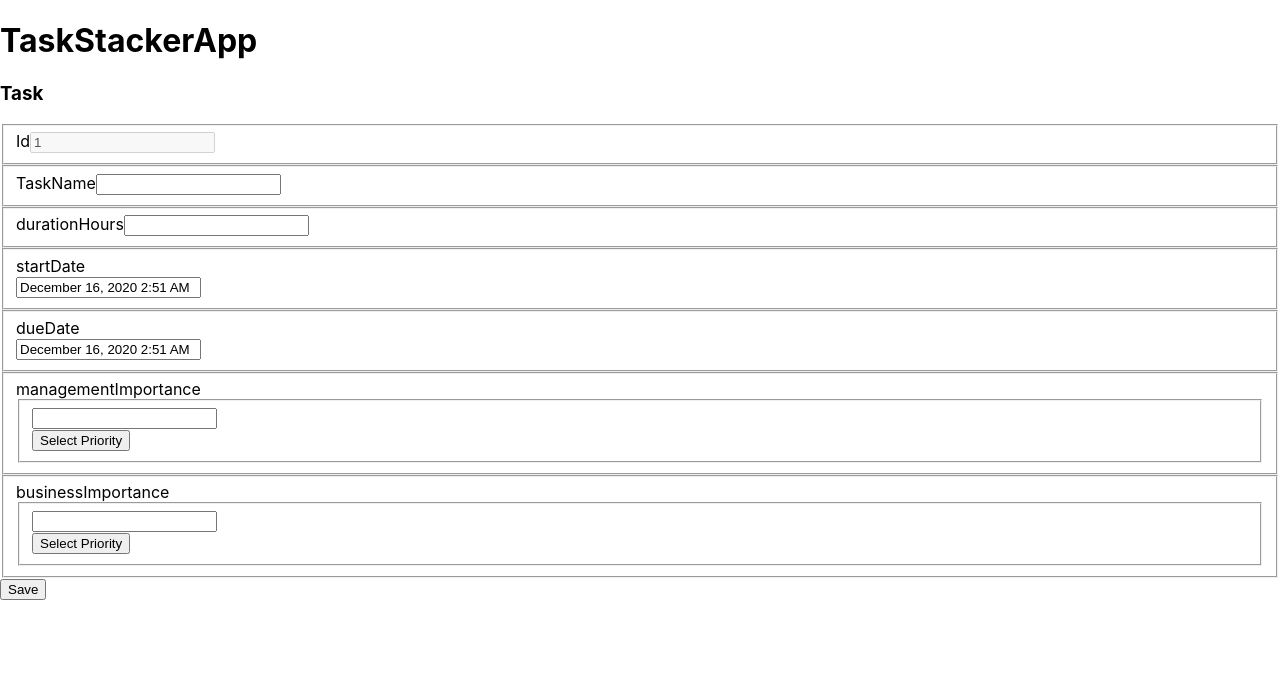
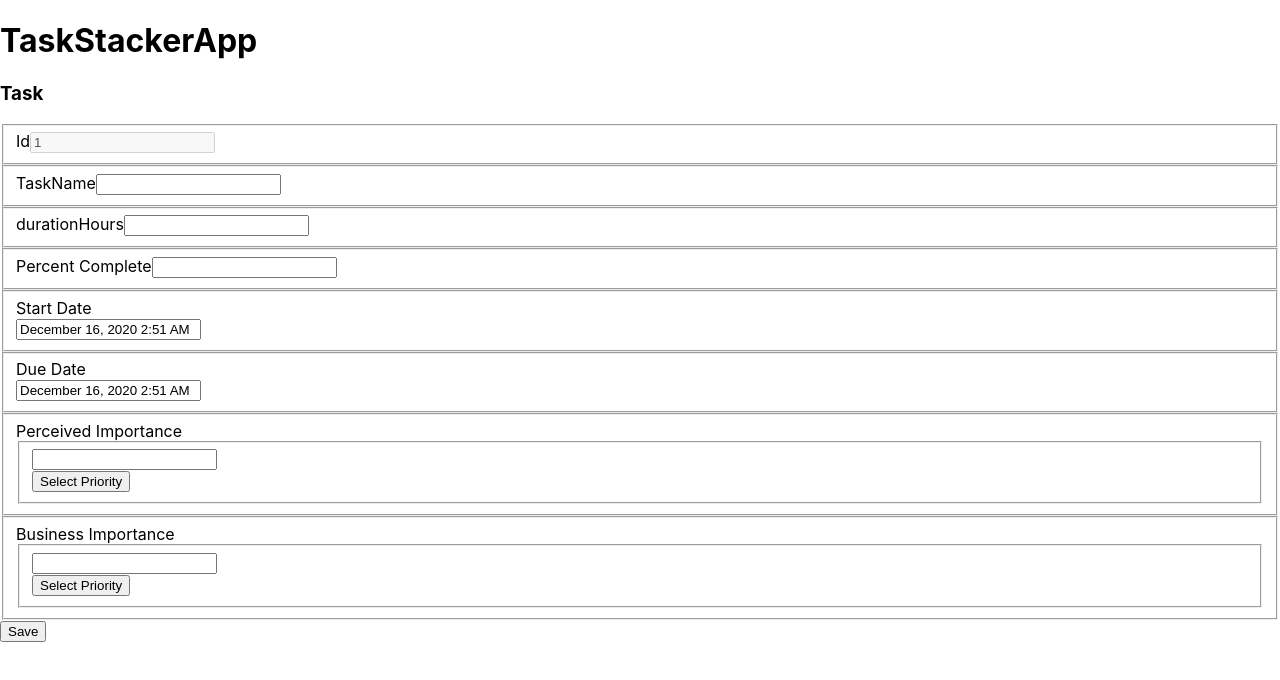
Before and after one commit to nathan-standafer/taskstacker, a React (Create React App) app in the folder taskstacker_frontend/: page /tasks/1 in a window 1280 px wide. Shown: the top 680 px of the page. Built offline with nearby package versions, Linux system fonts and the light colour scheme; no server answers.

Commit message:
added form validations

```diff
--- a/taskstacker_frontend/src/component/ListTasksComponent.jsx
+++ b/taskstacker_frontend/src/component/ListTasksComponent.jsx
@@ -40,9 +40,9 @@ class ListTasksComponent extends Component {
             let last = end.clone().startOf('week'); // start of last week
             let days = last.diff(first,'days') * 5 / 7; // this will always multiply of 7
             let wfirst = first.day() - start.day(); // check first week
-            if(start.day() == 0) --wfirst; // -1 if start with sunday
+            if(start.day() === 0) --wfirst; // -1 if start with sunday
             let wlast = end.day() - last.day(); // check last week
-            if(end.day() == 6) --wlast; // -1 if end with saturday
+            if(end.day() === 6) --wlast; // -1 if end with saturday
             return wfirst + Math.floor(days) + wlast; // get the total
           } //              ^ EDIT: if days count less than 7 so no decimal point
 
@@ -51,17 +51,17 @@ class ListTasksComponent extends Component {
         let work_hours_1 = work_days_1 * 8.0;
         let work_hours_2 = work_days_2 * 8.0;
 
-        let percent_of_remaining_time_1 = 100.0 * parseFloat(task1.durationHours) / work_hours_1;
-        let percent_of_remaining_time_2 = 100.0 * parseFloat(task2.durationHours) / work_hours_2;
+        let percent_of_remaining_time_1 = 100.0 * (1-task1.percentComplete/100.0)*parseFloat(task1.durationHours) / work_hours_1;
+        let percent_of_remaining_time_2 = 100.0 * (1-task2.percentComplete/100.0)*parseFloat(task2.durationHours) / work_hours_2;
 
-        //console.log("percent_of_remaining_time_1: " + percent_of_remaining_time_1);
-        //console.log("percent_of_remaining_time_2: " + percent_of_remaining_time_2);
+        //console.log("percent_of_remaining_time_" + task1.taskId + ": " + percent_of_remaining_time_1);
+        //console.log("percent_of_remaining_time_" + task2.taskId + ": " + percent_of_remaining_time_2);
 
         let weight_task_1 = percent_of_remaining_time_1 + parseFloat(task1.managementImportance) + parseFloat(task1.businessImportance);
         let weight_task_2 = percent_of_remaining_time_2 + parseFloat(task2.managementImportance) + parseFloat(task2.businessImportance);
 
-        console.log("weight_task_" + task1.taskId + ": " + weight_task_1);
-        console.log("weight_task_" + task2.taskId + ": " + weight_task_2);
+        //console.log("weight_task_" + task1.taskId + ": " + weight_task_1);
+        //console.log("weight_task_" + task2.taskId + ": " + weight_task_2);
 
         if(weight_task_1 > weight_task_2)
         {
@@ -100,6 +100,7 @@ class ListTasksComponent extends Component {
                             <th>Task Id</th>
                             <th>Task Name</th>
                             <th>Duration</th>
+                            <th>% Complete</th>
                             <th>Start Date</th>
                             <th>Due Date</th>
                             <th>Perceived Importance</th>
@@ -115,7 +116,8 @@ class ListTasksComponent extends Component {
                                     <tr key={task.taskId}>
                                         <td>{task.taskId}</td>
                                         <td>{task.taskName}</td>
-                                        <td>{task.durationHours}</td>
+                                        <td>{task.durationHours} Hours</td>
+                                        <td>{task.percentComplete}%</td>
                                         <td>{moment(task.startDate).format('MMM Do YYYY h:mm a')}</td>
                                         <td>{moment(task.dueDate).format('MMM Do YYYY h:mm a')}</td>
                                         <td>{task.managementImportance}</td>
--- a/taskstacker_frontend/src/component/TaskComponent.jsx
+++ b/taskstacker_frontend/src/component/TaskComponent.jsx
@@ -20,6 +20,7 @@ class TaskComponent extends Component {
         this.handleBusinessImportance = this.handleBusinessImportance.bind(this)
         this.handleStartDate = this.handleStartDate.bind(this)
         this.handleDueDate = this.handleDueDate.bind(this)
+        this.validate = this.validate.bind(this)
 
         this.onSubmit = this.onSubmit.bind(this)
     }
@@ -41,6 +42,7 @@ class TaskComponent extends Component {
                 id: response.data.taskId,
                 taskName: response.data.taskName,
                 durationHours: response.data.durationHours,
+                percentComplete: response.data.percentComplete,
                 startDate: response.data.startDate,
                 dueDate: response.data.dueDate,
                 managementImportance: response.data.managementImportance,
@@ -55,6 +57,7 @@ class TaskComponent extends Component {
             taskId: this.state.id,
             taskName: values.taskName,
             durationHours: values.durationHours,
+            percentComplete: values.percentComplete,
             startDate: values.startDate,
             dueDate: values.dueDate,
             managementImportance: values.managementImportance,
@@ -85,6 +88,12 @@ class TaskComponent extends Component {
         this.setState({durationHours})
     }
 
+    handlePercentCompleteChange = (val) => {
+        let percentComplete = this.state.percentComplete;
+        percentComplete = val.target.value
+        this.setState({percentComplete})
+    }
+
     handleManagementImportance = (prio) => {
         let managementImportance = this.state.managementImportance;
         managementImportance = parseInt(prio)
@@ -109,18 +118,47 @@ class TaskComponent extends Component {
         this.setState({dueDate})
     }
 
+    validate(values) {
+        let errors = {}
+
+        let validateInteger = (testVal, minVal, maxVal) => {
+            if (testVal === null || testVal === undefined) {return false;}
+            if (!Number.isInteger(parseFloat(testVal))) {return false;}
+            if (parseInt(testVal) < minVal || parseInt(testVal) > maxVal) {return false;}
+            return true;
+        }
+
+        if (!values.taskName) {
+            errors.taskName = 'Enter a Task Name'
+        }
+        else if (!values.durationHours || isNaN(values.durationHours)) {
+            errors.durationHours = 'Enter a Number for Duration Hours'
+        }
+        else if (!validateInteger(values.percentComplete, 0, 100)) {
+            errors.percentComplete = 'Enter a Number between 0 and 100 for Percent Complete'
+        }
+        else if (!validateInteger(values.managementImportance, 0, 10)) {
+            errors.managementImportance = 'Enter an Integer between 0 and 10 for Perceived Importance'
+        }
+        else if (!validateInteger(values.businessImportance, 0, 10)) {
+            errors.businessImportance = 'Enter an Integer between 0 and 10 for Business Importance'
+        }
+
+        //console.log("errors: " + JSON.stringify(errors));
+        return errors
+    }
+
     render() {
-        let { id, task } = this.state
-
         return (
             <div>
                 <h3>Task</h3>
 
                 <div classname="container">
                     <Formik
-                        initialValues={{id: id,
+                        initialValues={{id: this.state.id,
                                         taskName:this.state.taskName,
                                         durationHours: this.state.durationHours,
+                                        percentComplete: this.state.percentComplete,
                                         startDate: this.state.startDate,
                                         dueDate: this.state.dueDate,
                                         managementImportance: this.state.managementImportance,
@@ -128,7 +166,7 @@ class TaskComponent extends Component {
                         onSubmit={this.onSubmit}
                         validateOnChange={false}
                         validateOnBlur={false}
-                        // validate={this.validate}
+                        validate={this.validate}
                         enableReinitialize={true}
                     >
                         {
@@ -141,32 +179,41 @@ class TaskComponent extends Component {
                                     <fieldset className="form-group">
                                         <label>TaskName</label>
                                         <Field className="form-control" type="text" name="taskName" onChange={this.handleTaskNameChange}/>
+                                        <ErrorMessage name="taskName" component="div" className="alert alert-warning" />
                                     </fieldset>
                                     <fieldset className="form-group">
                                         <label>durationHours</label>
                                         <Field className="form-control" type="text" name="durationHours" onChange={this.handleDurationHoursChange}/>
+                                        <ErrorMessage name="durationHours" component="div" className="alert alert-warning" />
                                     </fieldset>
                                     <fieldset className="form-group">
-                                        <label>startDate</label>
+                                        <label>Percent Complete</label>
+                                        <Field className="form-control" type="text" name="percentComplete" onChange={this.handlePercentCompleteChange}/>
+                                        <ErrorMessage name="percentComplete" component="div" className="alert alert-warning" />
+                                    </fieldset>
+                                    <fieldset className="form-group">
+                                        <label>Start Date</label>
                                         <DateTimePicker zuluDate={this.state.startDate} onSelectDate={this.handleStartDate}/>
                                     </fieldset>
                                     <fieldset className="form-group">
-                                        <label>dueDate</label>
+                                        <label>Due Date</label>
                                         <DateTimePicker zuluDate={this.state.dueDate} onSelectDate={this.handleDueDate}/>
                                     </fieldset>
                                     <fieldset className="form-group">
-                                        <label>managementImportance</label>
+                                        <label>Perceived Importance</label>
                                         <fieldset className="form-inline">
                                             <Field className="form-control" type="text" name="managementImportance" />
                                             <PrioDropdown onSelectPrio={this.handleManagementImportance}/>
                                         </fieldset>
+                                        <ErrorMessage name="managementImportance" component="div" className="alert alert-warning" />
                                     </fieldset>
                                     <fieldset className="form-group">
-                                        <label>businessImportance</label>
+                                        <label>Business Importance</label>
                                         <fieldset className="form-inline">
                                             <Field className="form-control" type="text" name="businessImportance" />
                                             <PrioDropdown onSelectPrio={this.handleBusinessImportance} style="display: inline-block"/>
                                         </fieldset>
+                                        <ErrorMessage name="businessImportance" component="div" className="alert alert-warning" />
                                     </fieldset>
 
                                     <button className="btn btn-success" type="submit">Save</button>
```
Also changed, not shown: 2 other files (tests, documents, lock files or other folders).
